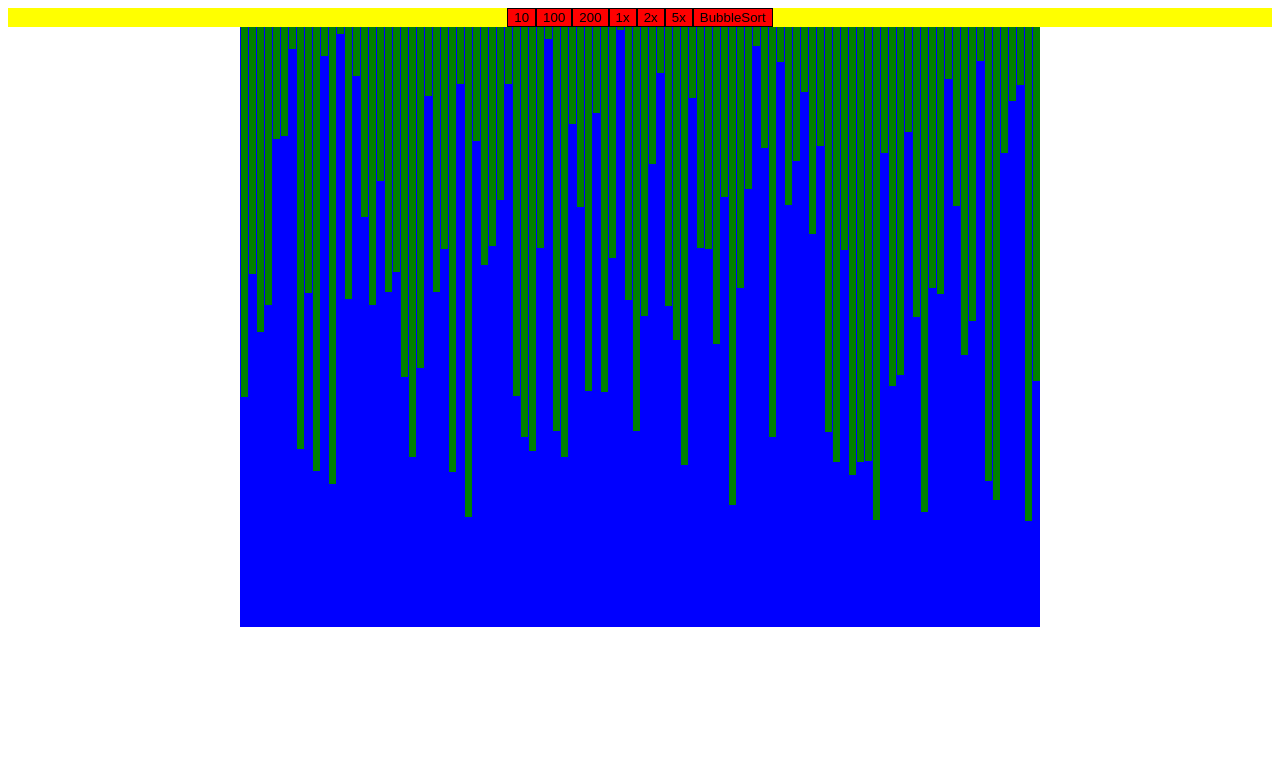
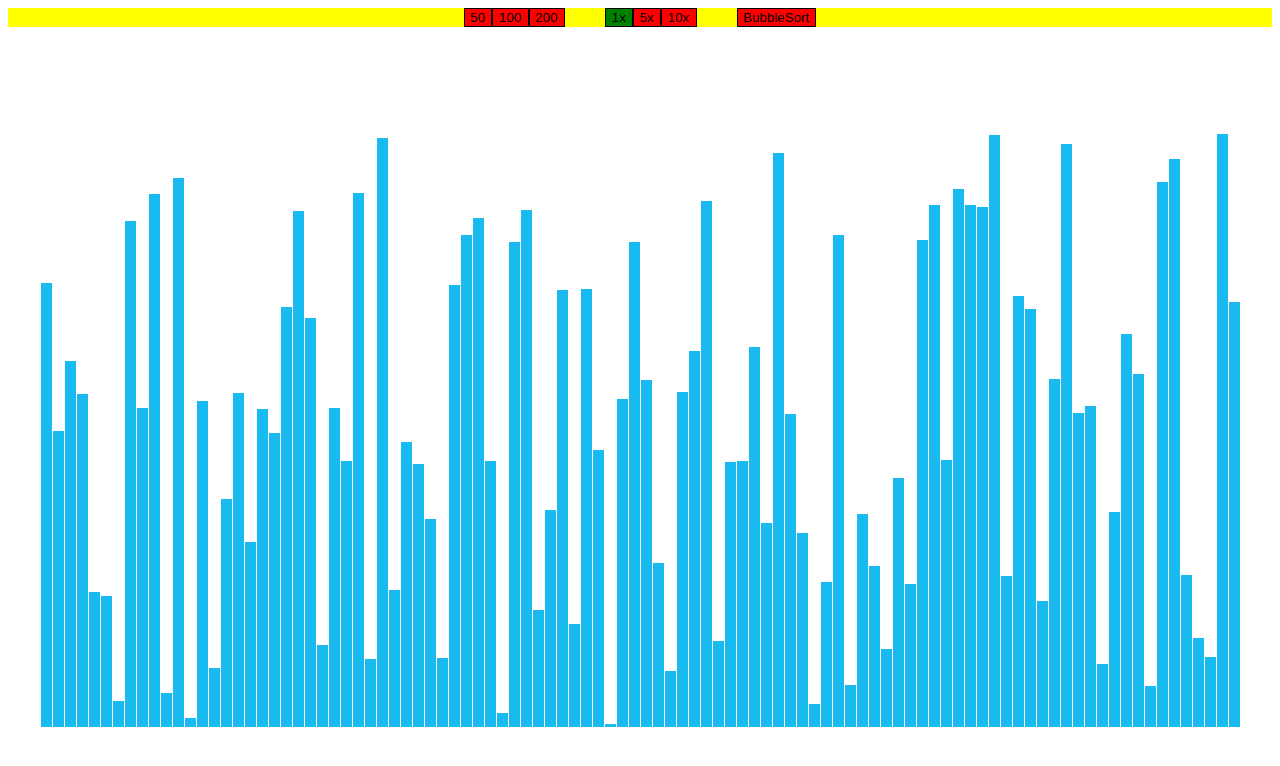
Before and after one commit to jackylauql/SortIt, a React (Create React App) app: page / in a window 1280 px wide. Shown: the top 766 px of the page. Built offline with nearby package versions, Linux system fonts and the light colour scheme.

Commit message:
Container Width, Color variables, Alignment of Data Container Width increase from 800px to 1200px Colors now use a global variable in App.js instead of being hardcoded and using .active property Alignment of Data is now at the bottom, removed display of value in Data Component

```diff
--- a/src/App.js
+++ b/src/App.js
@@ -3,19 +3,24 @@ import DataContainer from './components/DataContainer';
 import NavigationBar from './components/NavigationBar';
 
 function App() {
+  // Initialization Variables
+  const [sortedColor, sortingColor, unsortedColor] = ['#1509eb', '#e01f1f', '#18baf0']
+
   const generateRandomData = (amountOfData) => {
     const dataArray = []
     for (let i = 0; i < amountOfData; i++) {
-        const randomValue = Math.floor(Math.random() * 500)
+        const randomValue = Math.floor(Math.random() * 600)
         dataArray.push({
           value: randomValue,
           position: i,
-          width: 800/(amountOfData) - 1
+          width: 1200/(amountOfData) - 1,
+          color: unsortedColor
         })
     }
     return dataArray
   }
 
+  // All States
   const [dataArray, setDataArray] = useState(generateRandomData(100))
   const [animationSpeed, setAnimationSpeed] = useState(1)
   const [sorting, setSorting] = useState(false)
@@ -34,20 +39,20 @@ function App() {
       return new Promise((resolve, reject) => {
         setTimeout(() => {
           resolve()
-        }, 20 / animationSpeed)
+        }, 40 / animationSpeed)
       })
     },
 
+    // Sorting Functions
     bubbleSort: async (currentPass) => {
       let changes = false
       setSorting(true)
       const newData = dataArray
 
-      for (let i=0; i<newData.length-currentPass; i++) {
-        newData[i].active = true
-        newData[i+1].active = true
+      for (let i = 0; i < newData.length - currentPass; i++) {
+        newData[i].color = sortingColor
+        newData[i+1].color = sortingColor
         await buttonFunctions.animation(animationSpeed)
-        console.log(animationSpeed)
         if (newData[i].value > newData[i+1].value) {
             const lower_value = newData[i+1]
             newData[i+1] = newData[i]
@@ -55,9 +60,10 @@ function App() {
             changes = true
         }
         setDataArray([...newData]) // a new instance is mapped so the component rerenders
-        newData[i].active = false
-        newData[i+1].active = false
+        newData[i].color = unsortedColor
+        newData[i+1].color = unsortedColor
       }
+      newData[newData.length - currentPass].color = sortedColor
 
       if (!changes) {
         setSorting(false)
@@ -71,7 +77,7 @@ function App() {
     <div className="container" style={{
       display: 'grid', placeItems: 'center'
     }}>
-      <NavigationBar sorting={sorting} buttonFunctions={buttonFunctions}/>
+      <NavigationBar sorting={sorting} buttonFunctions={buttonFunctions} animationSpeed={animationSpeed}/>
       <DataContainer dataArray={dataArray}/>
     </div>
   );
--- a/src/components/Data.js
+++ b/src/components/Data.js
@@ -1,25 +1,15 @@
 const Data = ({ dataObject }) => {
     return (
         <span style={{
-            display: 'inline-block'
-        }}>
-            <div style={{
             display: 'inline-block',
             verticalAlign: 'top',
             textAlign: 'center',
             height: `${dataObject.value}px`,
             width: `${dataObject.width}px`,
             margin: '0 0.5px',
-                backgroundColor: (dataObject.active? 'red' : 'green')
+            backgroundColor: (dataObject.color)
         }}>
 
-            </div>
-            <div style={{
-                display: 'none',
-                textAlign: 'center'
-            }}>
-                {dataObject.value}
-            </div>
         </span>
     )
 }
--- a/src/components/DataContainer.js
+++ b/src/components/DataContainer.js
@@ -8,10 +8,10 @@ const DataContainer = ({ dataArray }) => {
     }
     return (
         <div style={{
-            display:'block',
-            height:'600px',
-            width:'800px',
-            backgroundColor: 'blue'
+            display:'flex',
+            alignItems: 'flex-end',
+            height:'700px',
+            width:'1200px',
         }}>
             {data}
         </div>
--- a/src/components/NavigationBar.js
+++ b/src/components/NavigationBar.js
@@ -1,6 +1,6 @@
 import NavigationButtons from './NavigationButtons';
 
-const NavigationBar = ({ sorting, buttonFunctions }) => {
+const NavigationBar = ({ sorting, animationSpeed, buttonFunctions }) => {
     return (
         <div className="navigation-bar" style={{
             display: 'flex',
@@ -8,18 +8,19 @@ const NavigationBar = ({ sorting, buttonFunctions }) => {
             backgroundColor: 'yellow',
             width:'100%'
         }}>
-            <span>
-                <NavigationButtons sorting={sorting} text={'10'} onClick={() => buttonFunctions.randomizeData(50)}/>
+            <span style={{margin:'0 20px'}} className='buttonColumn'>
+                <NavigationButtons sorting={sorting} text={'50'} onClick={() => buttonFunctions.randomizeData(50)}/>
                 <NavigationButtons sorting={sorting} text={'100'} onClick={() => buttonFunctions.randomizeData(100)}/>
                 <NavigationButtons sorting={sorting} text={'200'} onClick={() => buttonFunctions.randomizeData(200)}/>
             </span>
-            <span>
-                <NavigationButtons sorting={sorting} text={'1x'} onClick={() => buttonFunctions.changeAnimationSpeed(1)}/>
-                <NavigationButtons sorting={sorting} text={'2x'} onClick={() => buttonFunctions.changeAnimationSpeed(2)}/>
-                <NavigationButtons sorting={sorting} text={'5x'} onClick={() => buttonFunctions.changeAnimationSpeed(5)}/>
+            <span style={{margin:'0 20px'}} className='buttonColumn'>
+                <NavigationButtons sorting={sorting} animationSpeed={animationSpeed} text={1} onClick={() => buttonFunctions.changeAnimationSpeed(1)}/>
+                <NavigationButtons sorting={sorting} animationSpeed={animationSpeed} text={5} onClick={() => buttonFunctions.changeAnimationSpeed(5)}/>
+                <NavigationButtons sorting={sorting} animationSpeed={animationSpeed} text={10} onClick={() => buttonFunctions.changeAnimationSpeed(10)}/>
             </span>
-
-            <NavigationButtons sorting={sorting} text={'BubbleSort'} onClick={() => buttonFunctions.bubbleSort(1)}/>
+            <span style={{margin:'0 20px'}} className='buttonColumn'>
+                <NavigationButtons sorting={sorting} text={'BubbleSort'} onClick={() => buttonFunctions.bubbleSort(1)}/>
+            </span>
         </div>
     )
 }
--- a/src/components/NavigationButtons.js
+++ b/src/components/NavigationButtons.js
@@ -1,18 +1,14 @@
-import PropTypes from 'prop-types';
+// import PropTypes from 'prop-types';
 
-const NavigationButtons = ({ sorting, text, onClick }) => {
+const NavigationButtons = ({ sorting, animationSpeed, text, onClick }) => {
     return (
         <button disabled={sorting===true} onClick={onClick} style={{
-            backgroundColor:'red',
+            backgroundColor:(text === animationSpeed? 'green': 'red'),
             border:'1px solid black'
         }}>
-            {text}
+            {animationSpeed? text + 'x': text}
         </button>
     )
 }
 
-NavigationButtons.propTypes = {
-    text: PropTypes.string
-}
-
 export default NavigationButtons
```
Lines whose indentation alone changed are shown as unchanged.
